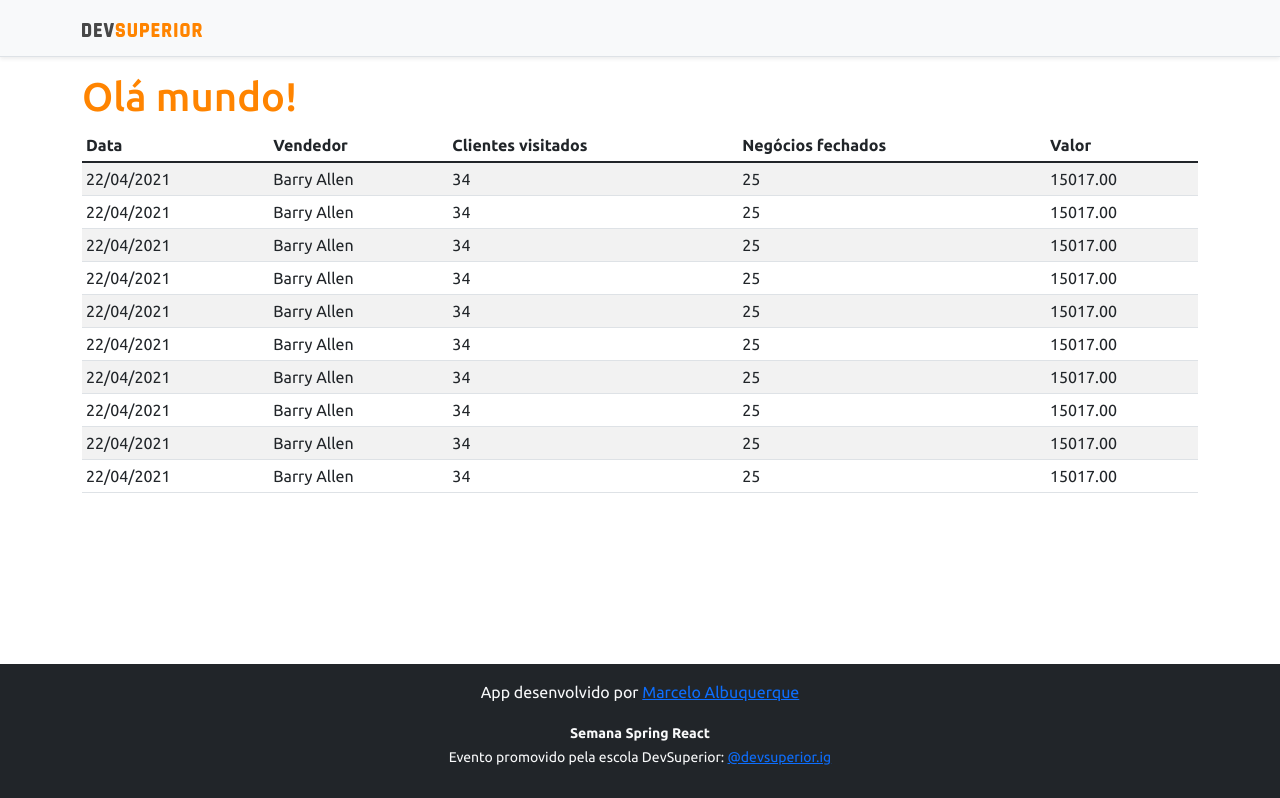
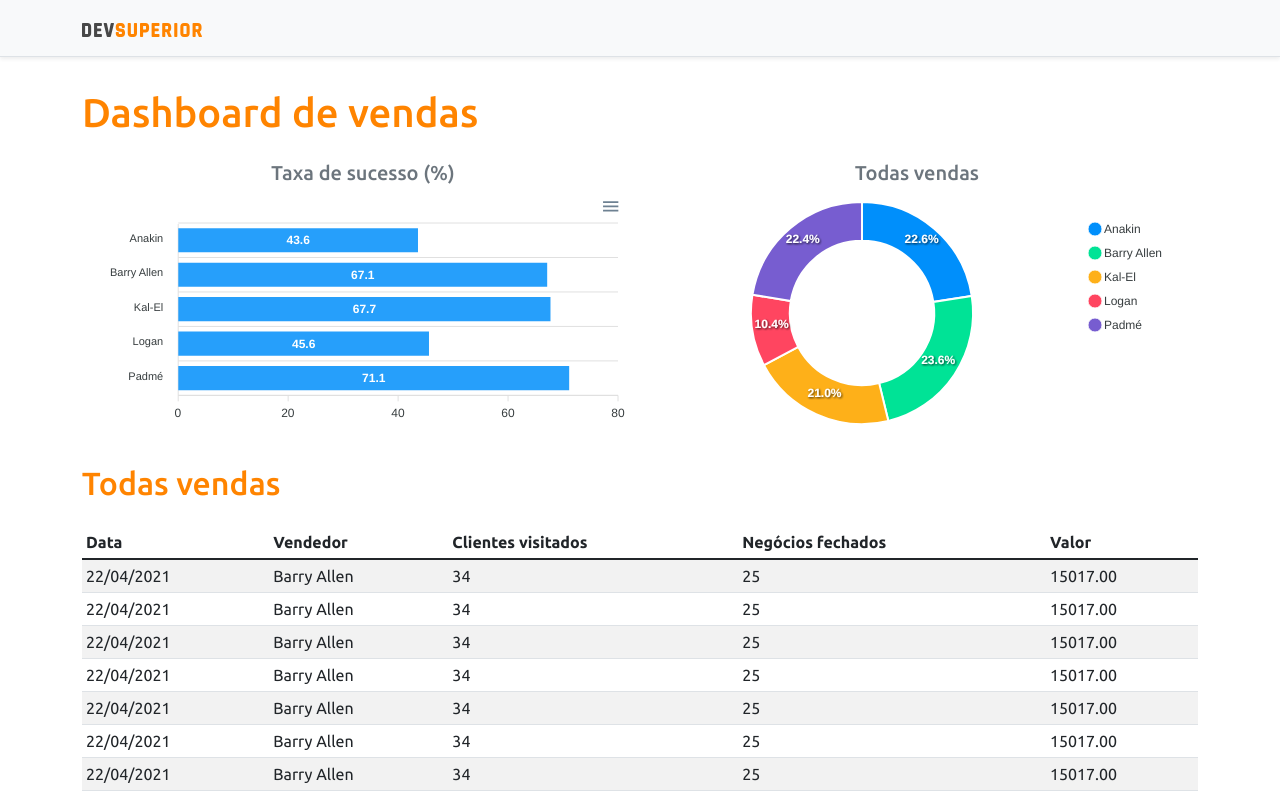
Before and after one commit to MarceloAlbuquerqueDEV/projeto-sds3, a React (Create React App) app in the folder frontend/: page / in a window 1280 px wide. Shown: the top 798 px of the page. Built offline with nearby package versions, Linux system fonts and the light colour scheme.

Commit message:
Static charts

```diff
--- a/frontend/package.json
+++ b/frontend/package.json
@@ -11,8 +11,10 @@
     "@types/node": "^12.0.0",
     "@types/react": "^17.0.0",
     "@types/react-dom": "^17.0.0",
+    "apexcharts": "^3.29.0",
     "bootstrap": "^5.1.3",
     "react": "^17.0.2",
+    "react-apexcharts": "^1.3.9",
     "react-dom": "^17.0.2",
     "react-scripts": "4.0.3",
     "typescript": "^4.1.2",
--- a/frontend/src/App.tsx
+++ b/frontend/src/App.tsx
@@ -1,4 +1,6 @@
+import BarChart from 'components/BarChart'
 import DataTable from 'components/DataTable'
+import DonutChart from 'components/DonutChart'
 import Footer from 'components/Footer'
 import NavBar from 'components/NavBar'
 
@@ -7,7 +9,20 @@
     <>
       <NavBar />
       <div className="container">
-        <h1 className="text-primary">Olá mundo!</h1>
+        <h1 className="text-primary py-3">Dashboard de vendas</h1>
+        <div className="row px-3">
+          <div className="col-sm-6">
+            <h5 className="text-center text-secondary">Taxa de sucesso (%)</h5>
+            <BarChart />
+          </div>
+          <div className="col-sm-6">
+            <h5 className="text-center text-secondary">Todas vendas</h5>
+            <DonutChart />
+          </div>
+        </div>
+        <div className="py-3">
+          <h2 className="text-primary">Todas vendas</h2>
+        </div>
         <DataTable />
       </div>
       <Footer />
--- /dev/null
+++ b/frontend/src/components/BarChart/index.tsx
@@ -0,0 +1,34 @@
+import Chart from 'react-apexcharts'
+
+const BarChart = () => {
+  const options = {
+    plotOptions: {
+      bar: {
+        horizontal: true
+      }
+    }
+  }
+
+  const mockData = {
+    labels: {
+      categories: ['Anakin', 'Barry Allen', 'Kal-El', 'Logan', 'Padmé']
+    },
+    series: [
+      {
+        name: '% Sucesso',
+        data: [43.6, 67.1, 67.7, 45.6, 71.1]
+      }
+    ]
+  }
+
+  return (
+    <Chart
+      options={{ ...options, xaxis: mockData.labels }}
+      series={mockData.series}
+      type="bar"
+      height="240"
+    />
+  )
+}
+
+export default BarChart
--- /dev/null
+++ b/frontend/src/components/DonutChart/index.tsx
@@ -0,0 +1,25 @@
+import Chart from 'react-apexcharts'
+
+const DonutChart = () => {
+  const mockData = {
+    series: [477138, 499928, 444867, 220426, 473088],
+    labels: ['Anakin', 'Barry Allen', 'Kal-El', 'Logan', 'Padmé']
+  }
+
+  const options = {
+    legend: {
+      show: true
+    }
+  }
+
+  return (
+    <Chart
+      options={{ ...options, labels: mockData.labels }}
+      series={mockData.series}
+      type="donut"
+      height="240"
+    />
+  )
+}
+
+export default DonutChart
```
Also changed, not shown: 1 other file (tests, documents, lock files or other folders).
